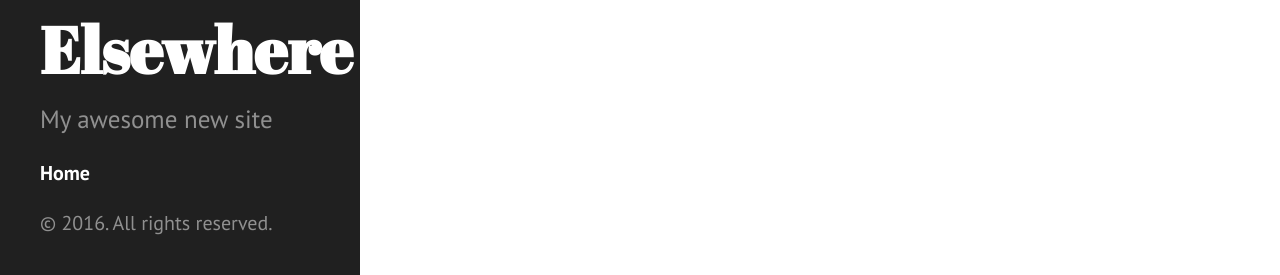
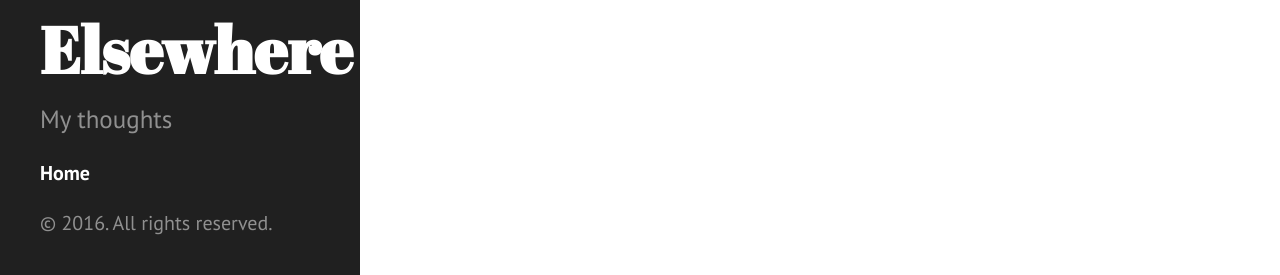
Before and after one commit to KaushalElsewhere/KaushalElsewhere.github.io, a Jekyll site: the page built from index.html, in a window 1280 px wide. Shown: the part 622-897 px from the top of the page. Built offline with Jekyll 4.4.1, drawn with Linux system fonts in a browser that asks for light colours; the list of posts is cut into pages by our own code.

Commit message:
Update _config.yml

```diff
--- a/_config.yml
+++ b/_config.yml
@@ -4,5 +4,5 @@ markdown: kramdown
 url: http://KaushalElsewhere.github.io
 title: Kaushal Elsewhere
 tagline: A log of everyday life
-description: My awesome new site
+description: My thoughts
 paginate: 5
```
